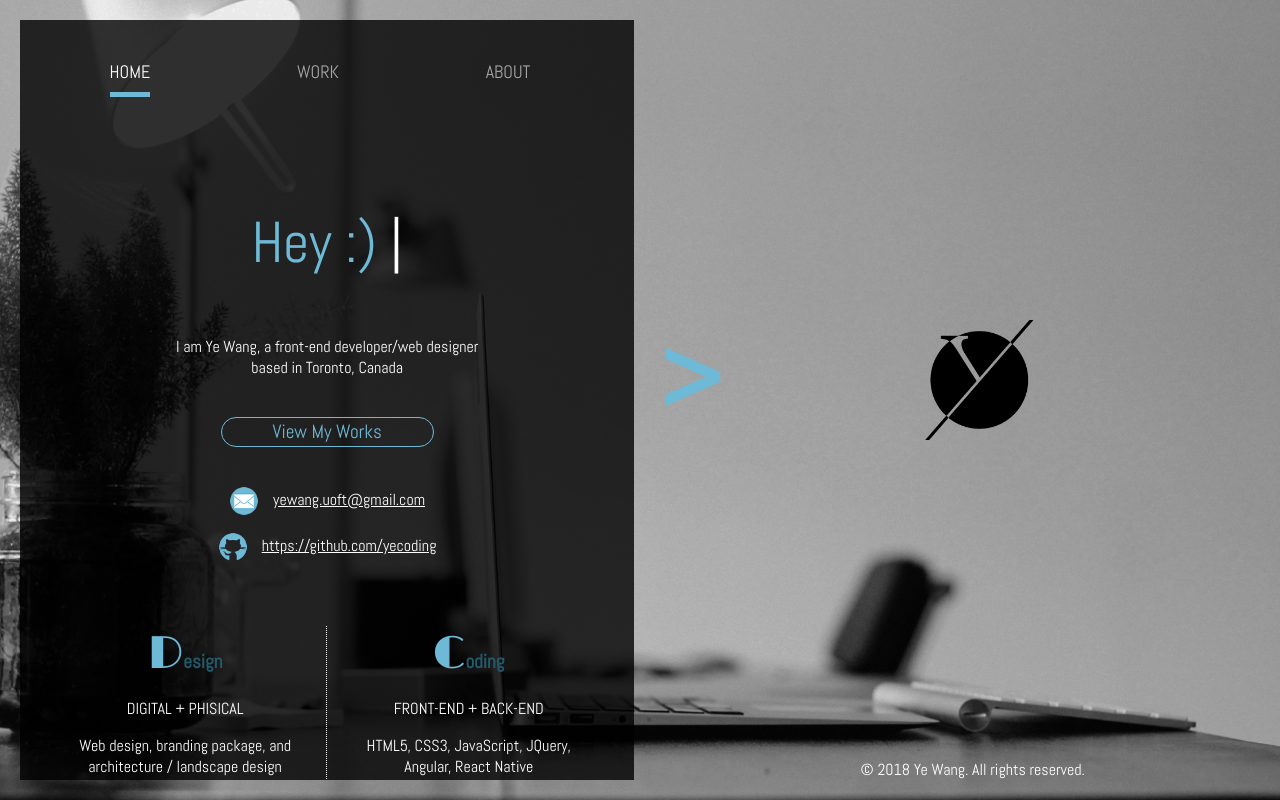
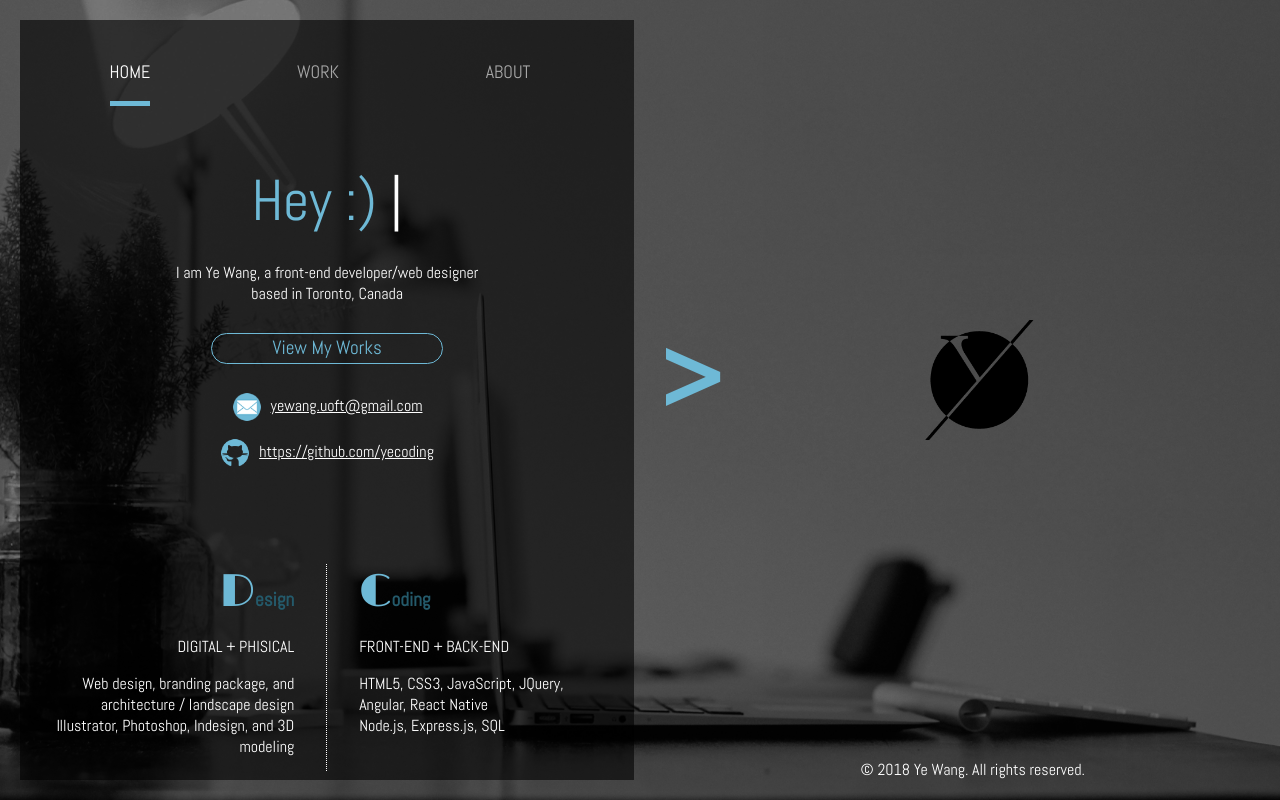
Before and after one commit to yecoding/MyPortfolioWebsite2018, a website: page src/index.html in a window 1280 px wide. Drawn offline with nearby package versions, Linux system fonts and the light colour scheme; files that its build step writes are made by us from their sources; files whose address does not match are found by name.

Commit message:
Update the home page and add work page

```diff
--- a/src/index.html
+++ b/src/index.html
@@ -12,14 +12,13 @@
 	<script src="https://ajax.googleapis.com/ajax/libs/jquery/3.3.1/jquery.min.js" defer></script>
 	<script src="js/main.js"></script>
 </head>
-<body>
 
+<body class="text-light">
+	<div class="background-black">
 		<div id="logo-container">
 			<span id="arrow-icon">></span>
 			<a href="#"><img src="image/yelogo.png" id="mainlogo" alt="Ye"></a>
 		</div>
-
-
 
 		<!-- Main navbar -->
 	  	<div id="togglediv">
@@ -33,7 +32,7 @@
 	  				<P>intro + contact</P>
 	  			</li>
 	  			<li>
-  				<a href="works.html">WORK</a>
+	  				<a href="work.html">WORK</a>
 	  				<P>design + develop</P>
 	  			</li>
 	   			<li>
@@ -44,12 +43,13 @@
 	  	</nav>
 
   		<!-- Content -->
-  	<div id="wrapper">
+  		<div class="wrapper-black">
+  			<div class="content-container">
 		  		<!-- Intro -->
 		  		<section id="intro">
 		  			<p class="text-xxl">Hey :) <span>|</span></p>
 		  			<p>I am Ye Wang, a front-end developer/web designer<br/>based in Toronto, Canada</p>
-  			<a href="works.html" class="link-btn">View My Works</a>
+		  			<a href="work.html" class="link-btn">View My Works</a>
 		  			<ul id="contact-info">
 		  				<li>
 		  					<img src="image/icons8-secured-letter-filled-50.png" alt="email">
@@ -57,7 +57,7 @@
 		  				</li>
 		  				<li>
 		  					<img src="image/icons8-github-filled-50.png" alt="github link">
-  					<a href="https://github.com/yecoding" target="_top" >https://github.com/yecoding</a>
+		  					<a href="https://github.com/yecoding" >https://github.com/yecoding</a>
 		  				</li>
 		  			</ul>
 		  		</section>
@@ -66,21 +66,29 @@
 		  		<section id="skills">
 		  			<ul class="cards">
 			   			<li class="card-item">
+			   				<div class="card-left">
 			  					<h3><span>D</span>esign</h3>
 			  					<p class="text-m">DIGITAL + PHISICAL</p>
-  					<P>Web design, branding package, and architecture / landscape design<br/>
+			  					<P>Web design, branding package, and architecture / landscape design<br>
 			  					Illustrator, Photoshop, Indesign, and 3D modeling</p>
+		  					</div>
 		  				</li>
 		  				<li class="card-item">
+		  					<div class="card-right">
 			  					<h3><span>C</span>oding</h3>
 			  					<p class="text-m">FRONT-END + BACK-END</p>
 			  					<P>HTML5, CSS3, JavaScript, JQuery, Angular, React Native
-  					<br/>Node.js, Express.js, SQL</p>
+			  					<br>Node.js, Express.js, SQL</P>
+		  					</div>
 		  				</li>
 		  			</ul>
 		  		</section>
 		  	</div>
+		 </div>
+
   		<footer>© 2018 Ye Wang. All rights reserved.</footer>
+
+  	</div>
 
 </body>
 </html>
--- a/src/sass/main.scss
+++ b/src/sass/main.scss
@@ -3,6 +3,7 @@ $font-feature: 'Limelight', cursive;
 $key-color: #6EB9D6;
 $dark-key-color: #245A6B;
 $text-color: #fff;
+$text-dark: #000;
 
 /*body {
   font: 100% $font-stack;
@@ -22,16 +23,61 @@ body {
 	background-size: auto 100%;
 	background-attachment: fixed;
 	background-position: center;
+}
+
+.text-light{
 	font: 100% $font-stack;
 	color: $text-color;
 }
-#wrapper {
+
+.text-dark{
+	font: 100% $font-stack;
+	color: $text-dark;
+}
+
+.background-black{
+	position: fixed;
+	width: 100%;
+	height: 100%;
+	top: 0;
+	left: 0;
+	background-color: rgba(0, 0, 0, 0.5);
+	z-index: -1;
+	overflow: auto;
+}
+
+.background-white{
+	position: fixed;
+	width: 100%;
+	height: 100%;
+	top: 0;
+	left: 0;
+	background-color: rgba(255, 255, 255, 0.5);
+	z-index: -1;
+	overflow: auto;
+}
+
+.wrapper-black {
 	@extend %no-gap;
 	margin-top: 70px;
 	width: 100%;
-    background-color: rgba(0, 0, 0, 0.8);
-    padding: 100px 3em 50px 3em;
+    background-color: rgba(0, 0, 0, 0.6);
+    padding: 50px 1em;
 }
+
+.wrapper-white {
+	@extend %no-gap;
+	margin-top: 70px;
+	width: 100%;
+    background-color: rgba(255, 255, 255, 0.6);
+    padding: 50px 1em;
+}
+
+.content-container{
+	@extend %no-gap;
+	margin-top: 3em;
+}
+
 
 #logo-container{
 	width: 100%;
@@ -107,13 +153,13 @@ body {
 	li{
 		text-decoration: none;
 		text-align: center;
-		margin-bottom: 2em;
+		margin-bottom: 4em;
 	}
 	a{
 		margin: 0 auto;
 		font-size: 150%;
 		text-decoration: none;
-		color: $text-color;
+		color: inherit;
 		border-bottom: 3px solid $text-color;
 		opacity: .6;
 	}
@@ -139,11 +185,13 @@ body {
 	padding: 0 3em;
 	text-align: center;
 	margin: 0 auto;
+	overflow: hidden;
 }
 
 #intro{
 	p{
 	font-size: 100%;
+	margin-top: 0;
 	}
 	.text-xxl{
 	color: $key-color;
@@ -158,8 +206,10 @@ body {
 	.link-btn{
 		display: block;
 		height: 1.5em;
-		width: 11em;
-		margin: 2em auto;
+		width: 70%;
+		min-width: 8em;
+		max-width: 12em;
+		margin: 1.5em auto;
 		text-decoration: none;
 		font-size: 1.2em;
 		line-height: 1.5em;
@@ -190,7 +240,7 @@ body {
 		display: inline-block;
 		height: 30px;
 		width: 30px;
-		margin-right: 10px;
+		margin-right: 5px;
 		vertical-align: middle;
 	}
 
@@ -200,7 +250,7 @@ body {
 }
 
 #skills{
-	margin-top: 4em;
+	margin-top: 5em;
 }
 
 #skills{
@@ -237,28 +287,28 @@ footer{
 	text-align: center;
 	padding-top: 10px;
 	padding-bottom: 100px;
-	background-color: rgba(0, 0, 0, 0.9)
 }
 
 
 
-@media screen and (min-width: 768px) and (orientation: landscape){
+@media screen and (min-width: 900px) and (orientation: landscape){
 	body {
 		background-size: cover;
 		padding: 0;
+	}
 
+	.background-black, .background-white{
+		width: 100vw;
+		height: 100vh;
 	}
 
 	#mainnav{
 		display: block;
+		height: auto;
 		background-color: transparent;
 		font-size: 12px;
 		z-index: 10;
 		width: 50%;
-/*		max-width: 800px;*/
-/*		padding: 0 3em;*/
-/*		position: fixed;
-		left: 12.5%;*/
 		text-align: center;
 	}
 
@@ -268,34 +318,48 @@ footer{
 
 	#mainnav li{
 		display: inline;
-/*		float: left;
-		margin-right: 5em;*/
+		vertical-align: middle;
 	}
 
 	#mainnav a{
 		border-bottom: none;
 		padding-bottom: 0.5em;
-		margin: 0 4em;
+		margin: 0 2em;
 	}
 
 	#mainnav .active-page{
 		border-bottom: 5px solid $key-color;
 	}
 
-	#wrapper {
-		margin: 0;
+
+	.wrapper-black, .wrapper-white{
+		margin-top: 0;
 		position: fixed;
 		top: 20px;
 		left: 20px;
 		bottom: 20px;
 		width: 48%;
+		padding: 0;
 		overflow: auto;
-		padding: 10% 1.5em 0 1.5em;
+	}
+
+	.content-container{
+		display: block;
+		height: 80%;
+		padding: 0;
+		margin-top: 18vh;
+		box-sizing: border-box;
+		overflow: auto;
+
 	}
 
 	#intro, #skills{
 		max-width: 800px;
 		padding: 0;
+	}
+
+	#intro p{
+		margin-bottom: 25px;
 	}
 
 	#togglediv{
@@ -337,14 +401,35 @@ footer{
 		display: inline-block;
 		width: 50%;
 		float: left;
-		border-right: 1px dotted $text-color;	}
+		border-right: 1px dotted $text-color;
+	}
 
 	.cards :last-child{
 		border-right: none;
 	}
 
-	.card-item p{
-		padding: 0 2em;
+	.card-item .card-left{
+		float: right;
+		margin-right: 2em;
+		display: block;
+		width: 80%;
+		max-width: 240px;
+		text-align: right;
+	}
+
+	.card-item .card-right{
+		float: left;
+		margin-left: 2em;
+		display: block;
+		width: 80%;
+		max-width: 240px;
+		text-align: left;
+	}
+
+
+
+	#skills li{
+		margin-bottom: 0;
 	}
 
 	footer{
@@ -359,9 +444,31 @@ footer{
 
 }
 
+
+@media screen and (min-width: 1200px){
+	#mainnav a{
+		padding-bottom: 1em;
+		margin: 0 4em;
+	}
+
+}
+
+@media screen and (min-width: 1800px){
+	#mainnav a{
+		padding-bottom: 1em;
+		margin: 0 6em;
+	}
+
+	.content-container{
+		height: auto;
+		margin-top: 25vh;
+	}
+
+}
+
 /* Scroll Bar Style */
 ::-webkit-scrollbar {
-    width: 6px;
+    width: 4px;
 }
 ::-webkit-scrollbar-track {
     /*box-shadow: inset 0 0 5px grey;
```
Also changed, not shown: src/work.html (added, +59 -0 lines), dist/css/main.css, dist/index.html, dist/work.html (added). Lines whose indentation alone changed are shown as unchanged.
